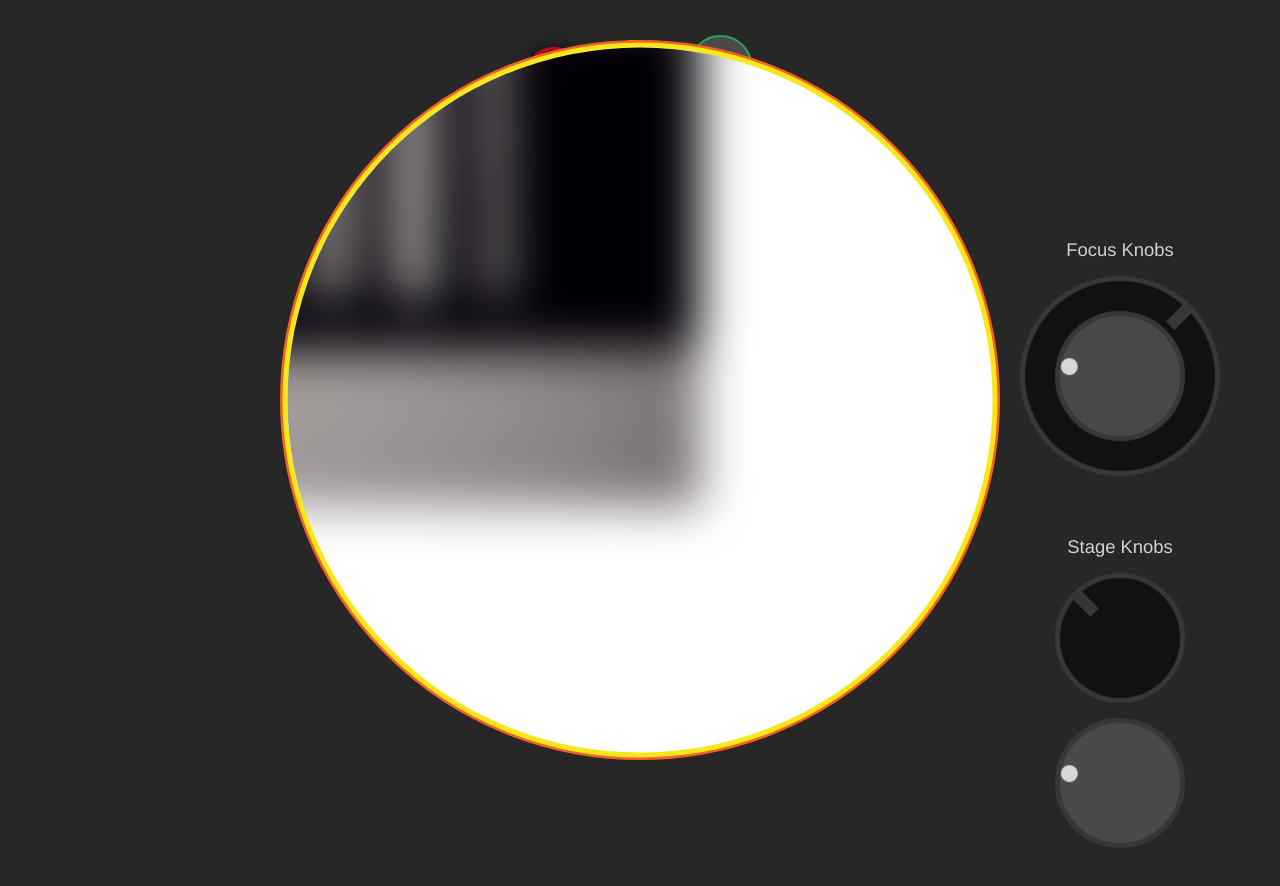
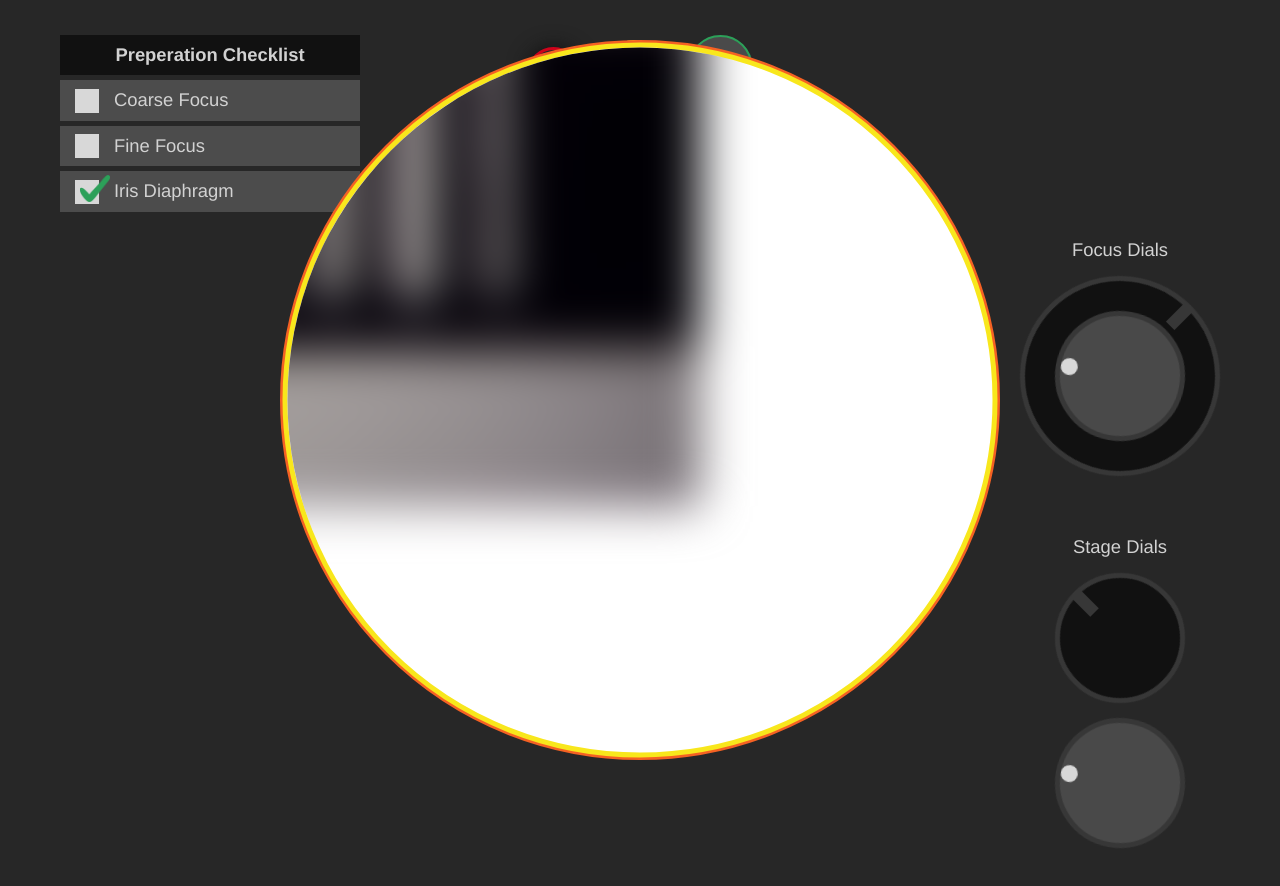
Before and after one commit to ssial/microscope_simulator, a React app in the folder microscope/: page / in a window 1280 px wide. Shown: the top 886 px of the page. Built offline with nearby package versions, Linux system fonts and the light colour scheme.

Commit message:
checklist component added and styled

```diff
--- a/microscope/src/App.css
+++ b/microscope/src/App.css
@@ -33,6 +33,14 @@
   color:#313131 !important;
 }
 
+.checked {
+  opacity: 1;
+}
+
+.unchecked {
+  opacity: 0;
+}
+
 .App-link {
   color: #61dafb;
 }
--- /dev/null
+++ b/microscope/src/components/checklist.js
@@ -0,0 +1,39 @@
+import React from 'react';
+import checkmark from '../imgs/check-mark.png'
+
+let styles = {
+    container: {
+        position: "absolute", width: 300, marginLeft: 60, top: 35
+    },
+    title: {
+        color: "#d2d2d2", backgroundColor: "#111111", lineHeight: 2.2, fontSize: "1.15em", fontWeight: "bold"
+    },
+    item: {
+        color: "#d2d2d2", backgroundColor: "#4C4C4C", lineHeight: 2.2, fontSize: "1.15em", marginTop: 5, display: "flex", alignItems: 'center', fontWeight: "500"
+    },
+    square: {
+        width: 24, height: 24, backgroundColor: "#D8D8D8", marginLeft: 15, marginRight: 15
+    },
+    checkmark: {
+        width: 30, transform: "translate(5px,-5px)"
+    }
+}
+
+export default class Checklist extends React.Component {
+    constructor(props) {
+        super(props)
+    }
+
+    render() {
+        return (
+            <React.Fragment>
+                <div style={styles.container}>
+                    <div style={styles.title}>Preperation Checklist</div>
+                    <div style={styles.item}><div style={styles.square}><img className="unchecked" style={styles.checkmark} src={checkmark} /></div>Coarse Focus</div>
+                    <div style={styles.item}><div style={styles.square}><img className="unchecked" style={styles.checkmark} src={checkmark} /></div>Fine Focus</div>
+                    <div style={styles.item}><div style={styles.square}><img className="checked" style={styles.checkmark} src={checkmark} /></div>Iris Diaphragm</div>
+                </div>
+            </React.Fragment>
+        )
+    }
+}
--- a/microscope/src/components/dial.js
+++ b/microscope/src/components/dial.js
@@ -39,9 +39,6 @@ export default class Dial extends React.Component {
         // else {
         //     console.log("CO ");
         // }
-
-
-
     }
 
     componentDidUpdate(prevProps) {
@@ -51,8 +48,6 @@ export default class Dial extends React.Component {
             Draggable.get(this.dial.current).update();
         }
     }
-
-
 
     componentDidMount() {
 
--- a/microscope/src/components/dials.js
+++ b/microscope/src/components/dials.js
@@ -52,13 +52,13 @@ export default class Dials extends React.Component {
         return (
             <React.Fragment>
                 <div style={{ display: "flex", flexDirection: "column", width: 200, alignItems: "center",float: "right", marginTop: 140, marginRight: 60 }}>
-                    <div style={{ fontSize: "1.15em", color: "#d2d2d2" }}>Focus Knobs</div>
+                    <div style={{ fontSize: "1.15em", color: "#d2d2d2", fontWeight:"500" }}>Focus Dials</div>
                     <Dial dialStyle={styles.coarseFocus.dial} pointerStyle={styles.coarseFocus.pointer} rotation={this.props.rotationC} name="coarseFocus" callback={this.dialsCallback}/>
                     <div style={{ position: "relative", top: 0, transform: "translateY(-195px)" }}>
                         <Dial dialStyle={styles.fineFocus.dial} pointerStyle={styles.fineFocus.pointer} rotation={this.props.rotationF}  name="fineFocus" callback={this.dialsCallback} />
                     </div>
                     <div style={{transform:"translateY(-135px)"}}>
-                        <div style={{ fontSize: "1.15em", marginTop: 20, color: "#d2d2d2" }}>Stage Knobs</div>
+                        <div style={{ fontSize: "1.15em", marginTop: 20, color: "#d2d2d2", fontWeight:"500" }}>Stage Dials</div>
                         <Dial dialStyle={styles.verticalStage.dial} pointerStyle={styles.verticalStage.pointer} rotation={this.props.rotationV}  name="verticalStage" callback={this.dialsCallback}/>
                         <Dial dialStyle={styles.fineFocus.dial} pointerStyle={styles.fineFocus.pointer} rotation={this.props.rotationH} name="horizontalStage" callback={this.dialsCallback}/>
                     </div>
--- a/microscope/src/pages/lensView.js
+++ b/microscope/src/pages/lensView.js
@@ -2,6 +2,7 @@ import React from 'react';
 import Dials from '../components/dials'
 import ViewCircle from '../components/viewCircle'
 import Lenses from '../components/lenses'
+import Checklist from '../components/checklist'
 
 export default class LensView extends React.Component {
 
@@ -23,7 +24,6 @@ export default class LensView extends React.Component {
         let yOffset = this.calculateOffset("verticalStage", rotationV);
         let xOffset = this.calculateOffset("horizontalStage", rotationH);
         let blur = this.calculateCoarseFocus(rotationC);
-
     }
 
     calculateCoarseFocus(angle) {
@@ -142,11 +142,10 @@ export default class LensView extends React.Component {
     render() {
         return (
             <React.Fragment>
+                <Checklist/>
                 <Lenses callback={this.lensesCallback} />
                 <ViewCircle angle={this.state.angle} yOffset={this.state.yOffset} xOffset={this.state.xOffset} blur={this.state.blur} scale={this.state.scale} />
-
                 <Dials callback={this.dialsCallback} rotationC={this.state.rotationC} rotationF={this.state.rotationF} rotationH={this.state.rotationH} rotationV={this.state.rotationV} />
-
             </React.Fragment>
         )
     }
```
Also changed, not shown: microscope/src/imgs/check-mark.png (added).
